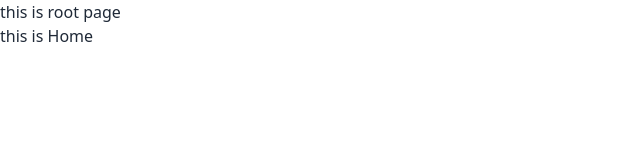
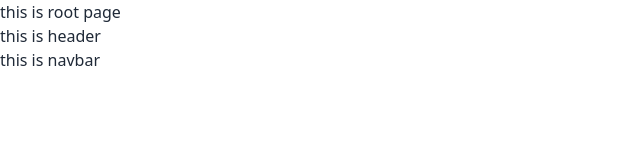
Before and after one commit to iamapusaha/dragon-news, a React (Vite) app: page / in a window 1280 px wide. Shown: the top 160 px of the page, without its empty margins (0-640 px from the left). Built offline with nearby package versions, Linux system fonts and the light colour scheme.

Commit message:
add some shared components

```diff
--- a/src/pages/Home/Home.jsx
+++ b/src/pages/Home/Home.jsx
@@ -1,9 +1,12 @@
+import Header from "../shared/Header/Header";
+import NavBar from "../shared/NavBar/NavBar";
 
 
 const Home = () => {
     return (
         <div>
-            <h1>this is Home</h1>
+            <Header></Header>
+            <NavBar></NavBar>
         </div>
     );
 };
--- /dev/null
+++ b/src/pages/shared/Header/Header.jsx
@@ -0,0 +1,11 @@
+
+
+const Header = () => {
+    return (
+        <div>
+            <h1>this is header</h1>
+        </div>
+    );
+};
+
+export default Header;
--- /dev/null
+++ b/src/pages/shared/LeftSideNav/LeftSideNav.jsx
@@ -0,0 +1,11 @@
+
+
+const LeftSideNav = () => {
+    return (
+        <div>
+            <h1>this is left side nav</h1>
+        </div>
+    );
+};
+
+export default LeftSideNav;
--- /dev/null
+++ b/src/pages/shared/NavBar/NavBar.jsx
@@ -0,0 +1,11 @@
+
+
+const NavBar = () => {
+    return (
+        <div>
+            <h1>this is navbar</h1>
+        </div>
+    );
+};
+
+export default NavBar;
--- /dev/null
+++ b/src/pages/shared/RightSideNav/RightSideNav.jsx
@@ -0,0 +1,11 @@
+
+
+const RightSideNav = () => {
+    return (
+        <div>
+            <h1>this is right side nav</h1>
+        </div>
+    );
+};
+
+export default RightSideNav;
```
